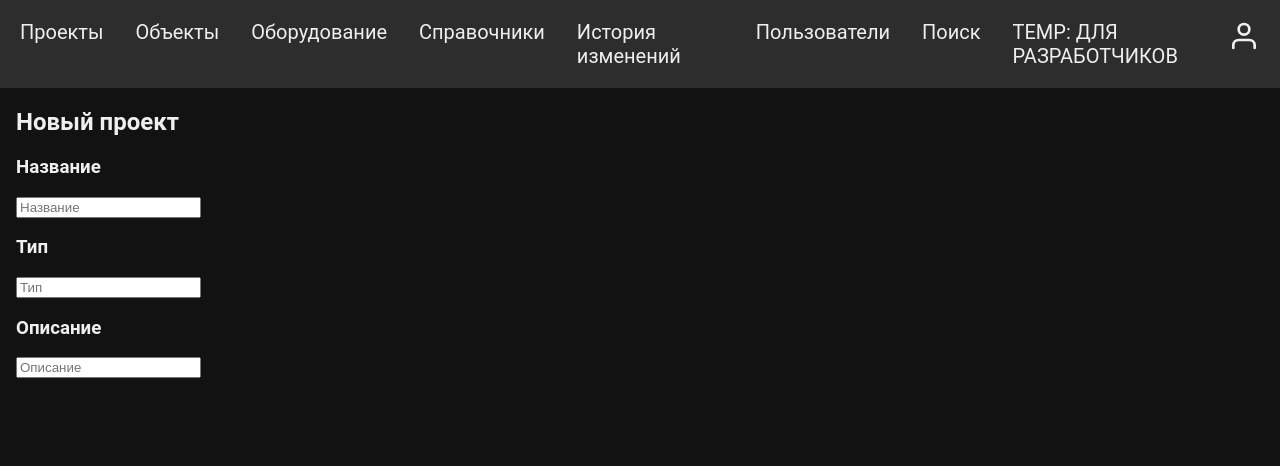
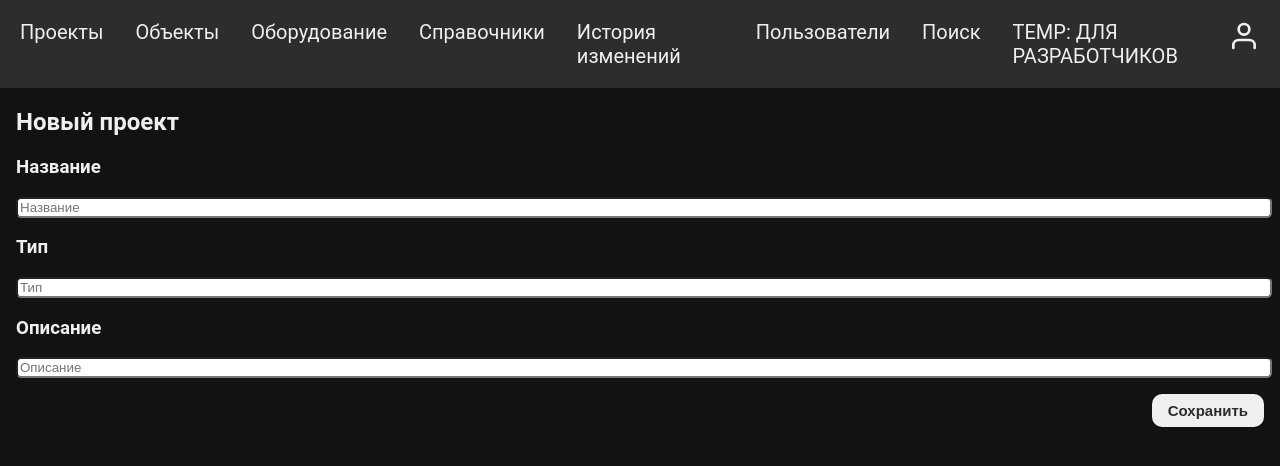
Before and after one commit to RusakovRodion/SRS, a React (Vite) app in the folder frontend/: page /projects/add in a window 1280 px wide. Shown: the top 466 px of the page. Built offline with nearby package versions, Linux system fonts and the light colour scheme.

Commit message:
submit form

```diff
--- a/frontend/package.json
+++ b/frontend/package.json
@@ -15,6 +15,7 @@
         "react": "^18.3.1",
         "react-dom": "^18.3.1",
         "react-feather": "^2.0.10",
+        "react-hook-form": "^7.53.2",
         "react-router-dom": "^6.28.0"
     },
     "devDependencies": {
--- a/frontend/src/ui/pages/edit_project_form.tsx
+++ b/frontend/src/ui/pages/edit_project_form.tsx
@@ -1,19 +1,55 @@
 import "./page.css";
 import { useParams } from 'react-router-dom';
 import {projects } from "./../fake_backend_data"
+import { Project } from "./../project"
+import { SaveButton } from "./../buttons"
+import { SubmitHandler, useForm } from "react-hook-form";
+
+type FormValues = {
+  name: string,
+  type: string,
+  description: string
+}
+
+function findNextId(objects:any) {
+    const ids = objects.map(object => {
+            return object.id;
+        });
+    if (objects.length == 0)
+        return 1
+    else
+        return Math.max(...ids) + 1;
+}
 
 export function EditProjectForm(mode: string) {
+
+    const { register, handleSubmit } = useForm<FormValues>()
+    const onSubmit: SubmitHandler<FormValues> = (data) => {
+        console.log(data)
+        console.log(findNextId(projects));
+        projects.push({
+            'name': data['name'],
+            'type': data['type'],
+            'description': data['description'],
+        })
+        console.log(projects)
+    }
+
+
     if (mode['mode'] === 'new'){
         return (
             <div className="content">
                 <h2>Новый проект</h2>
                 <form id="edit_project_form">
                     <h3>Название</h3>
-                    <input type="text" placeholder="Название"/>
+                    <input type="text" id="name" {...register("name")} placeholder="Название" required/>
                     <h3>Тип</h3>
-                    <input type="text" placeholder="Тип"/>
+                    <input type="text" id="type" {...register("type")} placeholder="Тип" required/>
                     <h3>Описание</h3>
-                    <input type="text" placeholder="Описание"/>
+                    <input type="text" id="description" {...register("description")} placeholder="Описание" required/>
+                    <div className="save_btn_block">
+                        <SaveButton onClick={handleSubmit(onSubmit)}/>
+                    </div>
                 </form>
             </div>
         );
--- a/frontend/src/ui/pages/page.css
+++ b/frontend/src/ui/pages/page.css
@@ -8,9 +8,19 @@ tools {
     text-align: right;
 }
 
+form > .save_btn_block{
+    margin-top: 1em;
+    float: right;
+}
+
 input[type="search"] {
     border-radius: 5px;
     width: 20%;
+}
+
+input[type="text"] {
+    border-radius: 5px;
+    width: 100%;
 }
 
 .add_button_and_search {
```
Also changed, not shown: 1 other file (tests, documents, lock files or other folders).
